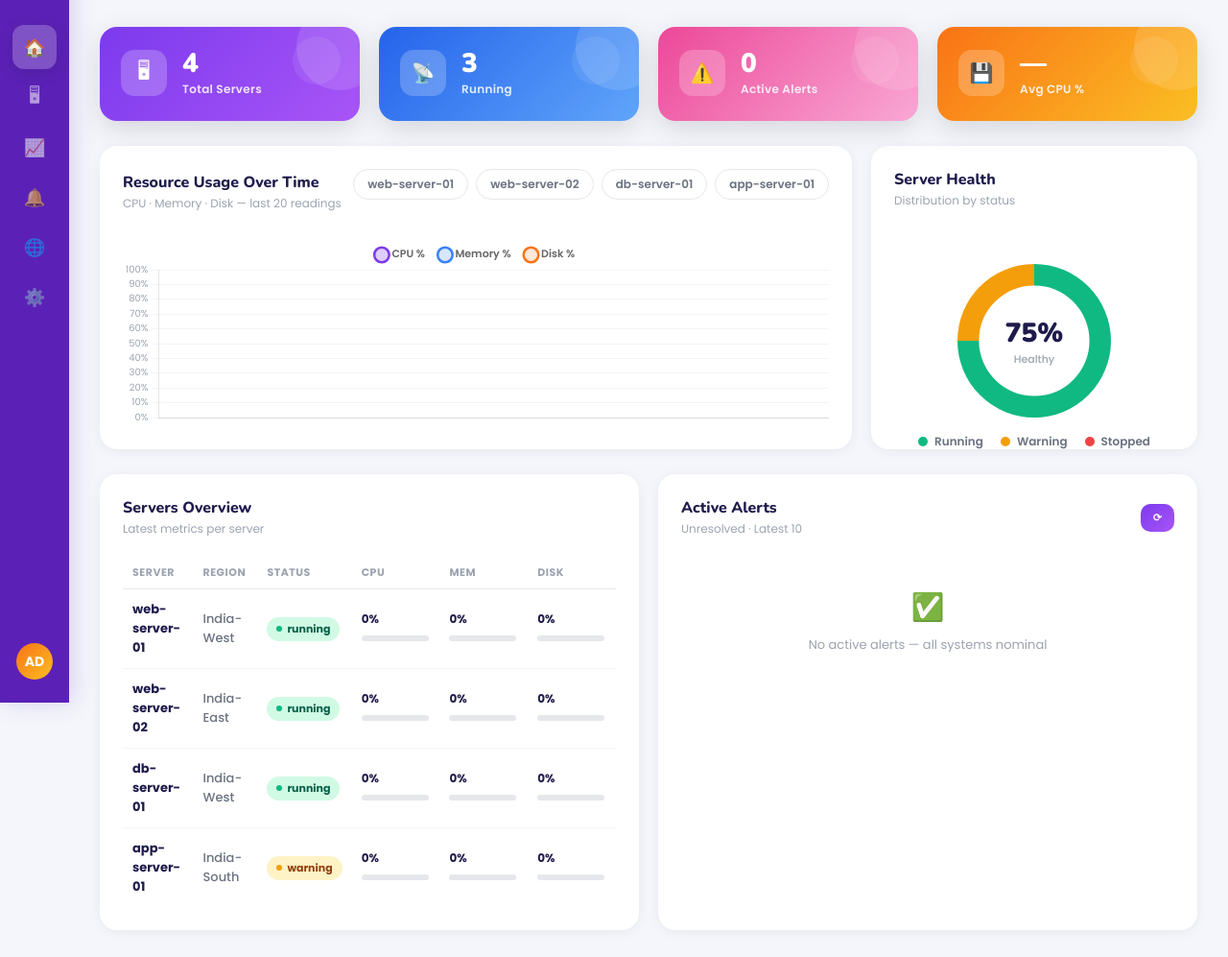
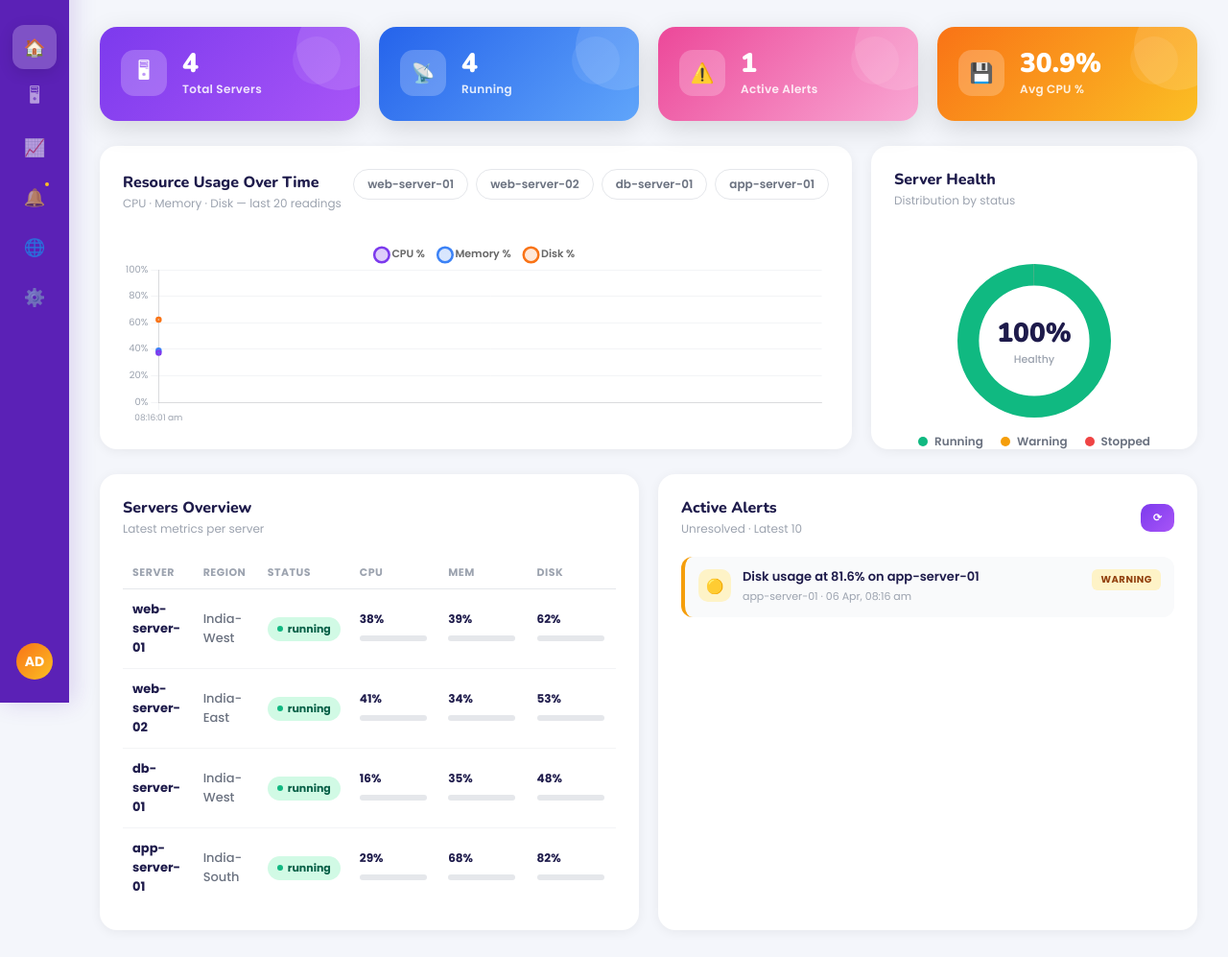
Before and after one commit to sudhanshulodha265/cloud-resource-monitor, a Flask app: page / in a window 1280 px wide. Shown: the part 68-1065 px from the top of the page at 96% size. Run offline with Flask 3, Linux system fonts and the light colour scheme; data comes from the database, SQL or seed files in the repository; data that the repository does not hold is empty.

Commit message:
updated dashboard UI v2

```diff
--- a/app.py
+++ b/app.py
@@ -157,6 +157,19 @@ def simulate():
             VALUES (?, ?, ?, ?, ?, ?)
         """, (server['id'], cpu, mem, disk, net_in, net_out))
 
+        # Derive status from metrics: critical CPU → warning, very high both → stopped
+        if cpu > 90 and mem > 85:
+            new_status = 'stopped'
+        elif cpu > 85 or mem > 80:
+            new_status = 'warning'
+        else:
+            new_status = 'running'
+
+        cursor.execute(
+            "UPDATE servers SET status = ? WHERE id = ?",
+            (new_status, server['id'])
+        )
+
         if cpu > 85:
             cursor.execute("""
                 INSERT INTO alerts (server_id, alert_type, message, severity)
@@ -171,6 +184,23 @@ def simulate():
             """, (server['id'],
                   f"Memory usage at {mem}% on {server['name']}"))
 
+        if disk > 80:
+            cursor.execute("""
+                INSERT INTO alerts (server_id, alert_type, message, severity)
+                VALUES (?, 'HIGH_DISK', ?, 'warning')
+            """, (server['id'],
+                  f"Disk usage at {disk}% on {server['name']}"))
+
+    # Prune old resolved + excess alerts to keep DB lean
+    cursor.execute("""
+        DELETE FROM alerts
+        WHERE id NOT IN (
+            SELECT id FROM alerts
+            ORDER BY created_at DESC
+            LIMIT 200
+        )
+    """)
+
     db.commit()
     db.close()
 
--- a/templates/index.html
+++ b/templates/index.html
@@ -691,7 +691,14 @@ function pct(v) {
   return v != null ? Math.round(v) + '%' : '—';
 }
 
+async function simulate() {
+  try {
+    await fetch('/api/simulate');
+  } catch(e) { console.error('Simulate failed:', e); }
+}
+
 async function loadAll() {
+  await simulate();
   await Promise.all([loadServers(), loadAlerts()]);
 }
 
```
